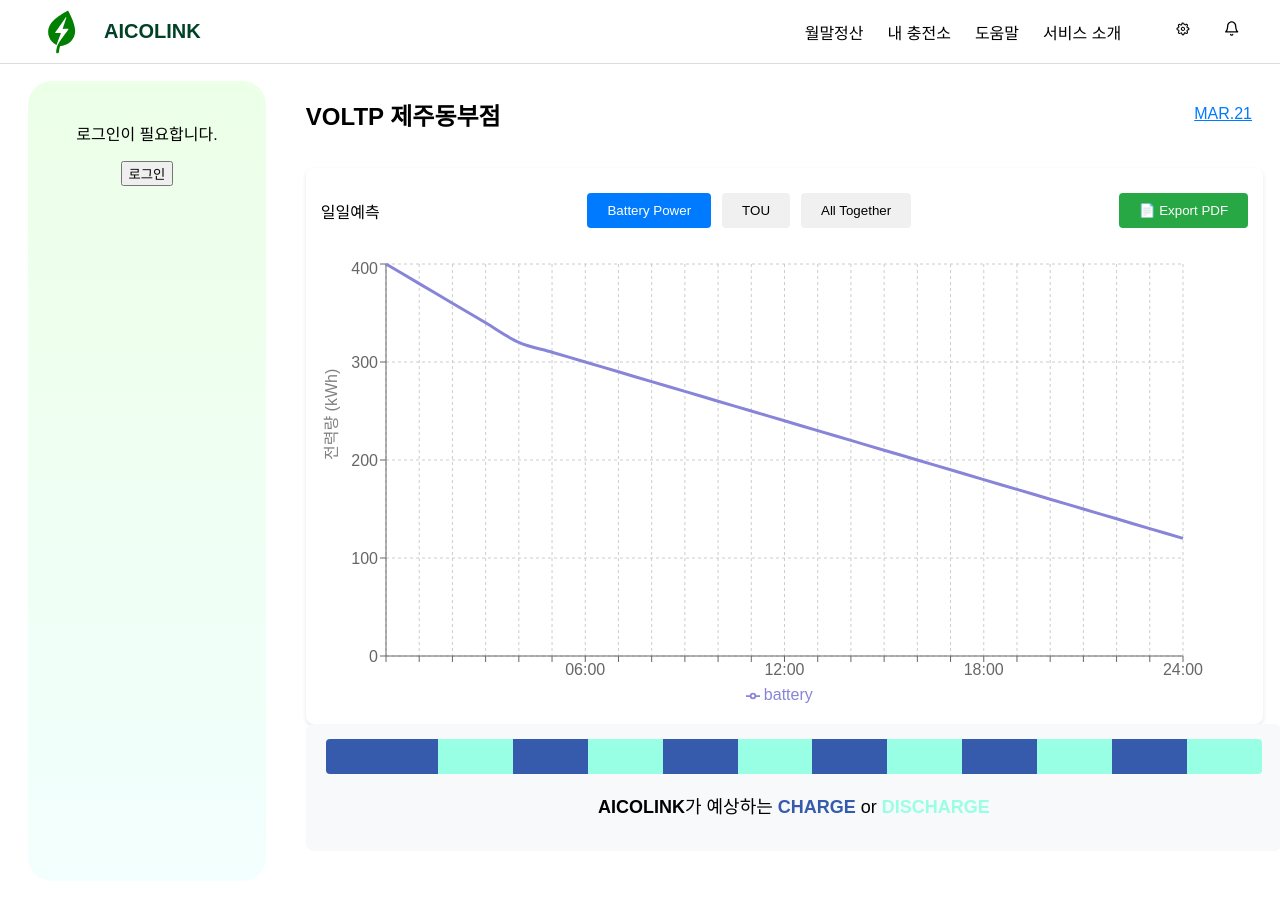
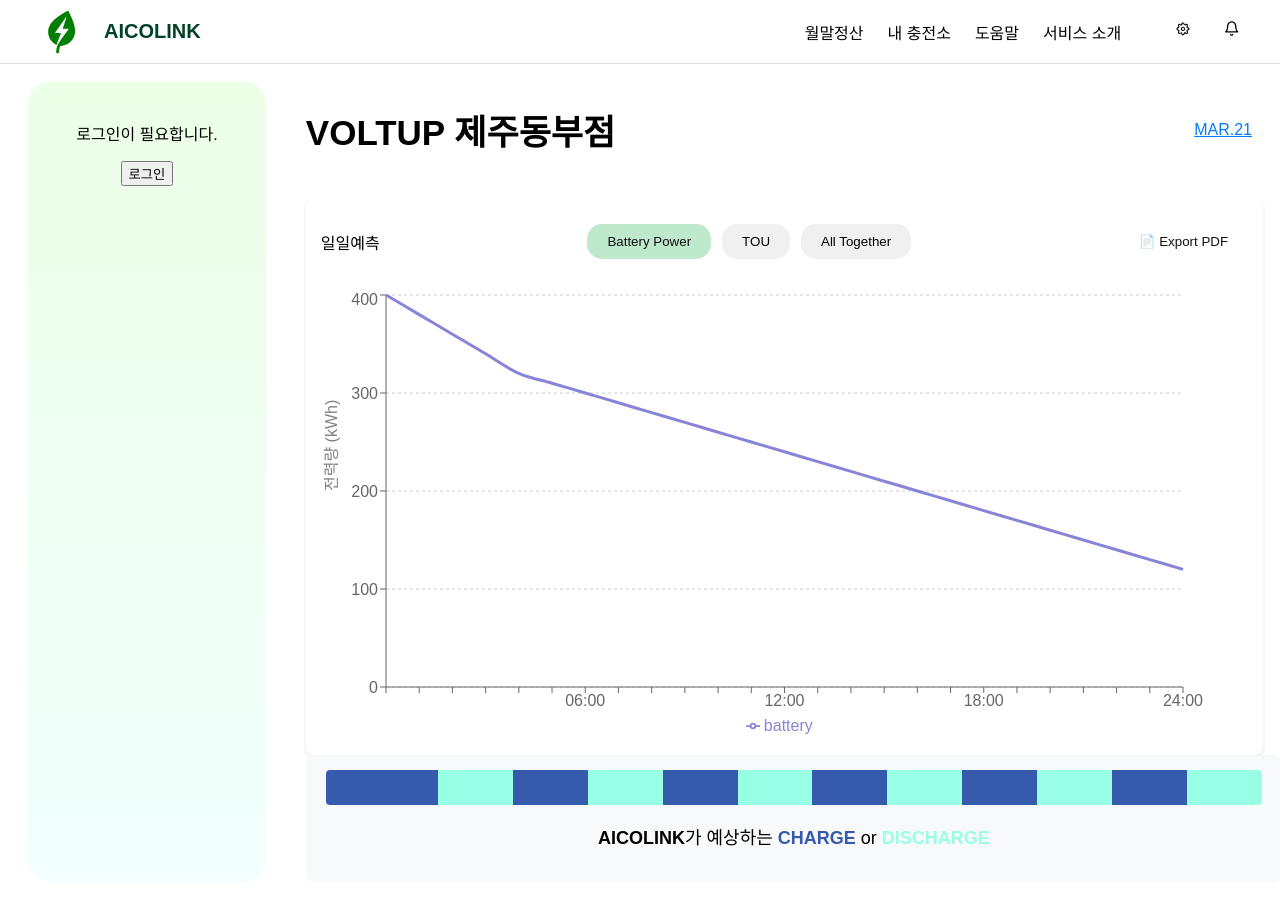
Before and after one commit to Capstone-whiteday/frontend-aicolink, a React (Vite) app: page / in a window 1280 px wide. Built offline with nearby package versions, Linux system fonts and the light colour scheme.

Commit message:
graph minor fixes

```diff
--- a/src/Components/Dashboard.css
+++ b/src/Components/Dashboard.css
@@ -15,7 +15,7 @@
 }
 
 .station-name {
-  font-size: 24px;
+  font-size: 35px;
   font-weight: bold;
 }
 
@@ -57,24 +57,24 @@
 .graph-tabs button {
   padding: 10px 20px;
   border: none;
-  border-radius: 4px;
+  border-radius: 15px;
   background-color: #f0f0f0;
   cursor: pointer;
   transition: background-color 0.3s;
 }
 
 .graph-tabs button.active {
-  background-color: #007bff;
-  color: #fff;
+  background-color: #bee9cd;
+  color: #111111;
 }
 
 .graph-tabs button:hover {
-  background-color: #e0e0e0;
+  background-color: #bee9cd;
 }
 
 .export-btn {
-  background-color: #28a745;
-  color: #fff;
+  background-color: #fff;
+  color: #111111;
   padding: 10px 20px;
   border: none;
   border-radius: 4px;
--- a/src/Components/Dashboard.jsx
+++ b/src/Components/Dashboard.jsx
@@ -135,7 +135,7 @@
     <main className="dashboard">
       {/* 제목 영역 */}
       <div className="dashboard-header">
-        <h1 className="station-name">VOLTP 제주동부점</h1>
+        <h1 className="station-name">VOLTUP 제주동부점</h1>
         <span className="date-label">MAR.21</span>
       </div>
 
@@ -162,7 +162,8 @@
         <div className="graph-placeholder">
 <ResponsiveContainer width="100%" height={450}>
   <LineChart data={getData()}>
-    <CartesianGrid strokeDasharray="3 3" />
+    {/* <CartesianGrid strokeDasharray="3 3" /> */}
+    <CartesianGrid strokeDasharray="3 3" vertical={false} />
     <XAxis
       dataKey="name"
       tickFormatter={(tick) => {
```
